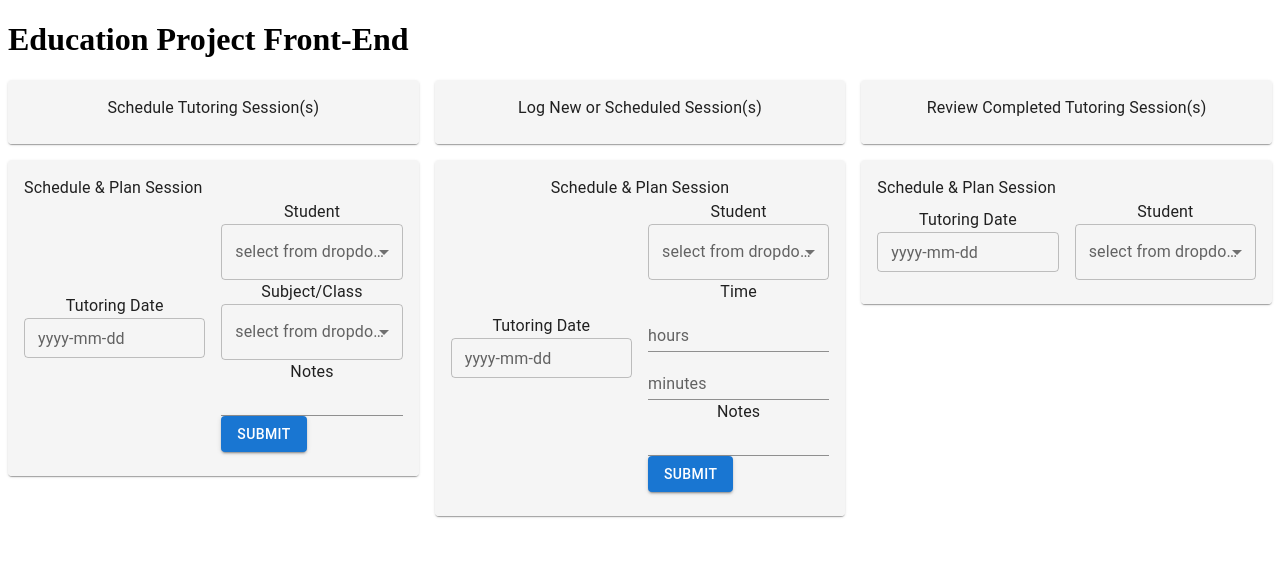
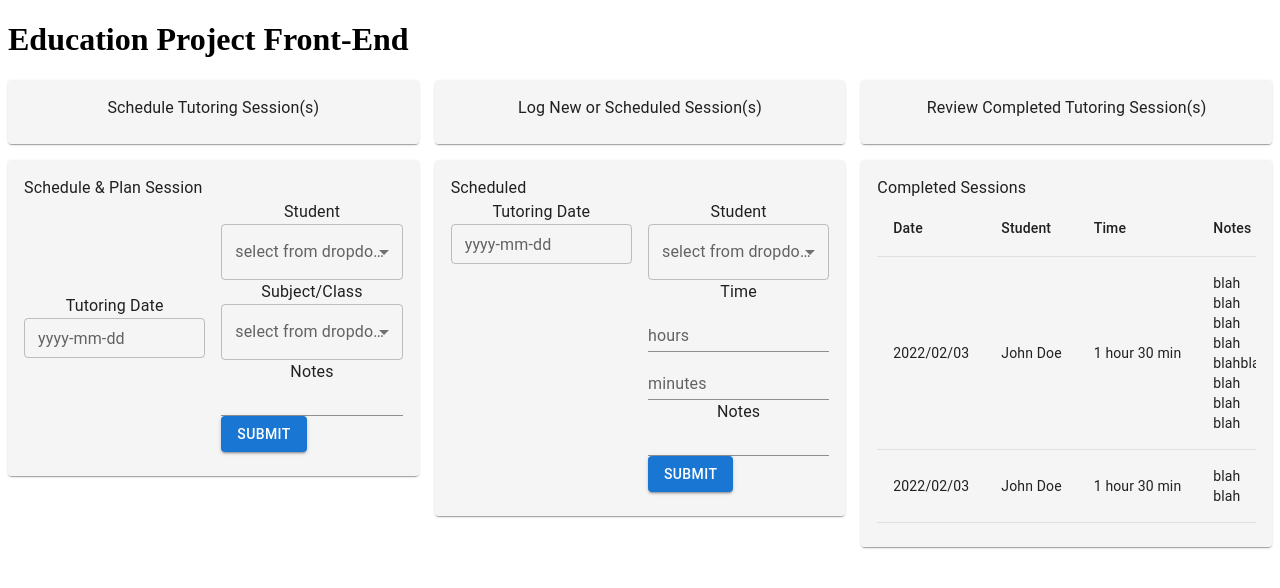
Before and after one commit to Hack4Impact-BU/Education-Project, a React (Create React App) app in the folder client/: page / in a window 1280 px wide. Shown: the top 588 px of the page. Built offline with nearby package versions, Linux system fonts and the light colour scheme.

Commit message:
Added completed sessions table for homepage

```diff
--- a/client/package.json
+++ b/client/package.json
@@ -6,6 +6,7 @@
     "@emotion/react": "^11.5.0",
     "@emotion/styled": "^11.3.0",
     "@mui/material": "^5.0.4",
+    "@mui/x-data-grid": "^5.0.0-beta.6",
     "@testing-library/jest-dom": "^5.11.4",
     "@testing-library/react": "^11.1.0",
     "@testing-library/user-event": "^12.1.10",
--- /dev/null
+++ b/client/src/CompletedSessions.js
@@ -0,0 +1,53 @@
+import React from 'react';
+import Table from '@mui/material/Table';
+import TableBody from '@mui/material/TableBody';
+import TableCell from '@mui/material/TableCell';
+import TableContainer from '@mui/material/TableContainer';
+import TableHead from '@mui/material/TableHead';
+import TableRow from '@mui/material/TableRow';
+
+
+
+function createData(date, student, time, notes) {
+    return { date, student, time, notes};
+  }
+
+  const rows = [
+    createData('2022/02/03', 'John Doe', '1 hour 30 min', 'blah blah blah blah blahblah blah blah blah'),
+    createData('2022/02/03', 'John Doe', '1 hour 30 min', 'blah blah')
+  ];
+
+export default function CompletedSessions() {
+    return (
+    <TableContainer>
+      <Table aria-label="simple table">
+        <TableHead>
+          <TableRow>
+            <TableCell>Date</TableCell>
+            <TableCell>Student</TableCell>
+            <TableCell>Time</TableCell>
+            <TableCell>Notes</TableCell>
+            </TableRow>
+        </TableHead>
+        <TableBody>
+          {rows.map((row) => (
+            <TableRow>
+              <TableCell>{row.date}</TableCell>
+              <TableCell>
+                  <div style={{whiteSpace:'nowrap'}}>
+                    {row.student}
+                  </div>
+                  </TableCell>
+              <TableCell>
+                  <div style={{whiteSpace:'nowrap'}}>
+                    {row.time}
+                  </div>
+              </TableCell>
+              <TableCell>{row.notes}</TableCell>
+            </TableRow>
+          ))}
+        </TableBody>
+      </Table>
+    </TableContainer>
+    )
+}
--- a/client/src/Homepage.js
+++ b/client/src/Homepage.js
@@ -16,6 +16,7 @@ import MenuItem from '@mui/material/MenuItem';
 import FormControl from '@mui/material/FormControl';
 import Select from '@mui/material/Select';
 import Button from '@mui/material/Button';
+import CompletedSessions from './CompletedSessions';
 
 class Homepage extends React.Component {
     render() {
@@ -90,8 +91,9 @@ class Homepage extends React.Component {
                     <Grid item xs={4}>
                         <Card>
                             <CardContent sx={{backgroundColor:'#F5F5F5'}}>
-                                <Typography sx={{fontSize: 16, textAlign: 'center'}}>Schedule & Plan Session</Typography>
-                                <Grid container spacing={2} alignItems="center" justifyContent="center">
+
+                                <Typography sx={{fontSize: 16}}>Scheduled</Typography>
+                                <Grid container spacing={2} justifyContent="center">
                                     <Grid item xs={6}>
                                         <Typography sx={{fontSize: 16, textAlign: 'center'}}>Tutoring Date</Typography>
                                         <TextField fullWidth id="outlined-basic" inputProps={{ style: {textAlign:'center'} }} label="yyyy-mm-dd" size="small" ></TextField>
@@ -124,28 +126,8 @@ class Homepage extends React.Component {
                     <Grid item xs={4}>
                         <Card>
                             <CardContent sx={{backgroundColor:'#F5F5F5'}}>
-                                <Typography sx={{fontSize: 16}}>Schedule & Plan Session</Typography>
-                                <Grid container spacing={2} alignItems="center" justifyContent="center">
-                                    <Grid item xs={6}>
-                                        <Typography sx={{fontSize: 16, textAlign: 'center'}}>Tutoring Date</Typography>
-                                        <TextField fullWidth id="outlined-basic" inputProps={{ style: {textAlign:'center'} }} label="yyyy-mm-dd" size="small" ></TextField>
-                                    </Grid>
-                                    <Grid item xs={6}>
-                                        <Typography sx={{fontSize: 16, textAlign: 'center'}}>Student</Typography>
-                                        <FormControl fullWidth>
-                                            <InputLabel id="demo-simple-select-label">select from dropdown</InputLabel>
-                                            <Select
-                                                labelId="demo-simple-select-label"
-                                                id="demo-simple-select"
-                                                label="Age"
-                                            >
-                                            <MenuItem value={10}>student 1</MenuItem>
-                                            <MenuItem value={20}>student 2</MenuItem>
-                                            <MenuItem value={30}>student 3</MenuItem>
-                                            </Select>
-                                        </FormControl>
-                                    </Grid>
-                                </Grid>
+                                <Typography sx={{fontSize: 16}}>Completed Sessions</Typography>
+                                <CompletedSessions></CompletedSessions>
                             </CardContent>
                         </Card>
                     </Grid>
```
Also changed, not shown: 1 other file (tests, documents, lock files or other folders).
